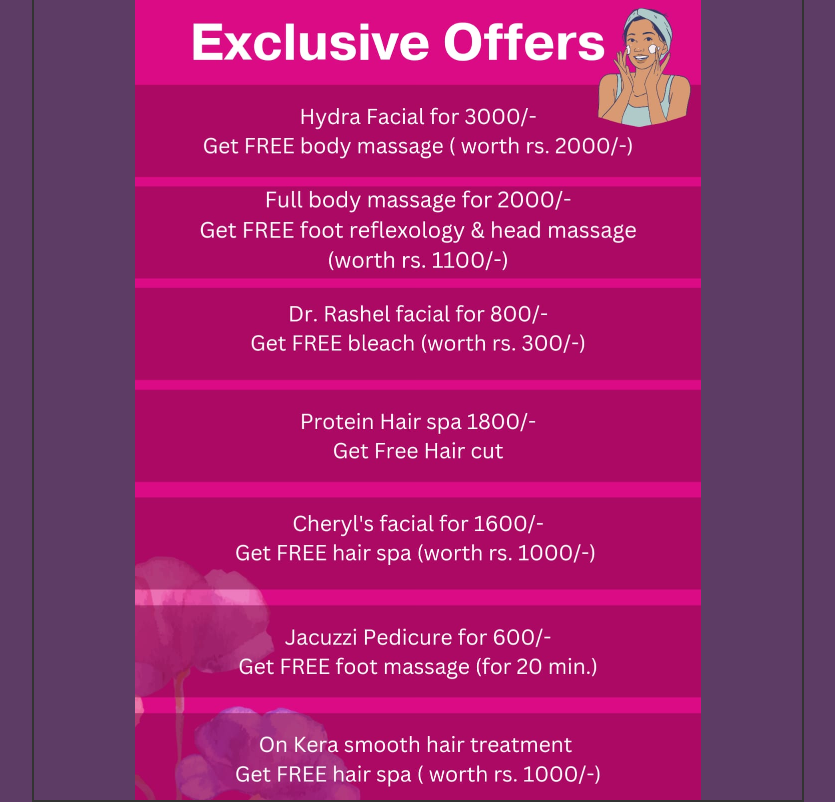
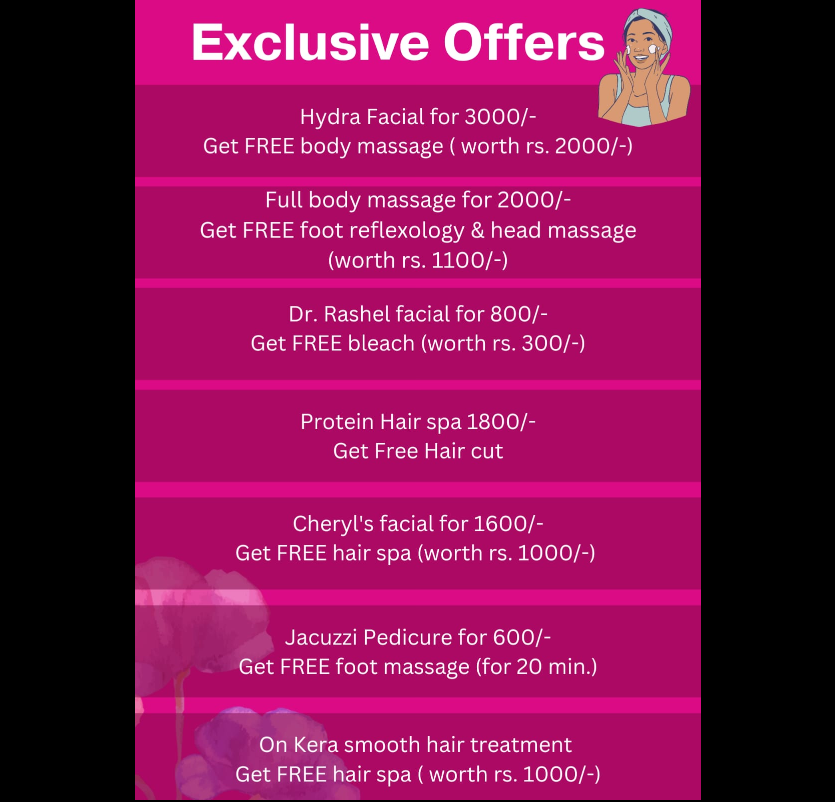
Before and after one commit to Soham1250/BSmartSaloon, a plain HTML site: page index.html in a window 1280 px wide. Shown: the whole page, without its empty margins (222-1057 px from the left). Drawn offline with Linux system fonts and the light colour scheme.

Commit message:
Background Color change

```diff
--- a/index.html
+++ b/index.html
@@ -3,7 +3,7 @@
 <head>
     <meta charset="UTF-8">
     <meta name="viewport" content="width=device-width, initial-scale=1.0">
-    <title>Image Hosting Example</title>
+    <title>BSmart Saloon and Spa Offers</title>
     <style>
         body {
             display: flex;
@@ -11,14 +11,13 @@
             align-items: center;
             height: 100vh;
             margin: 0;
-            background-color: #5d3c65;
+            background-color: black;
         }
         img {
             width: 60%;
             max-width: 60%;
             height: auto;
             max-height: 100vh;
-            border: 2px solid #333;
             display: block;
             margin: 0 auto;
             object-fit: contain;
```
